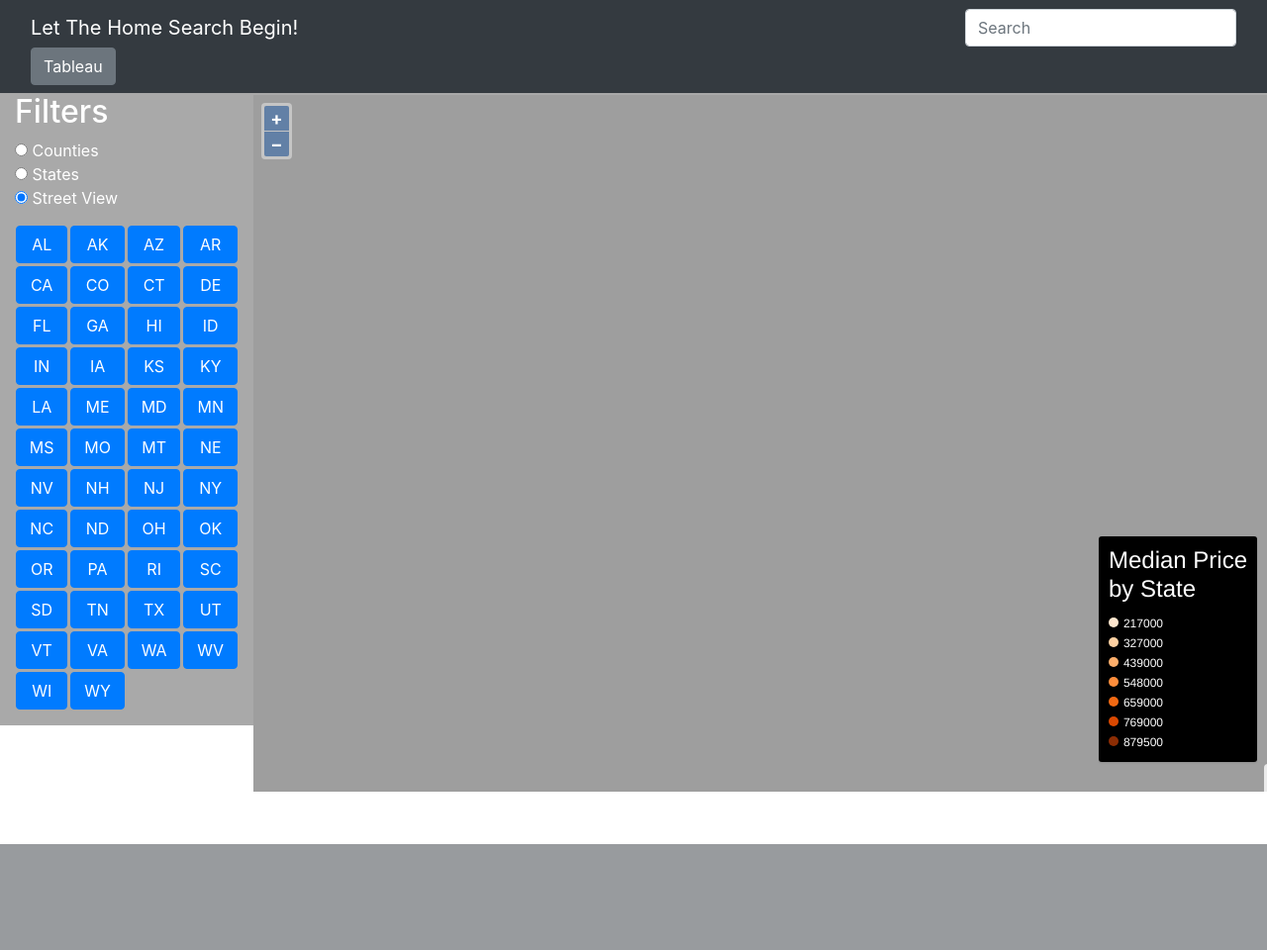
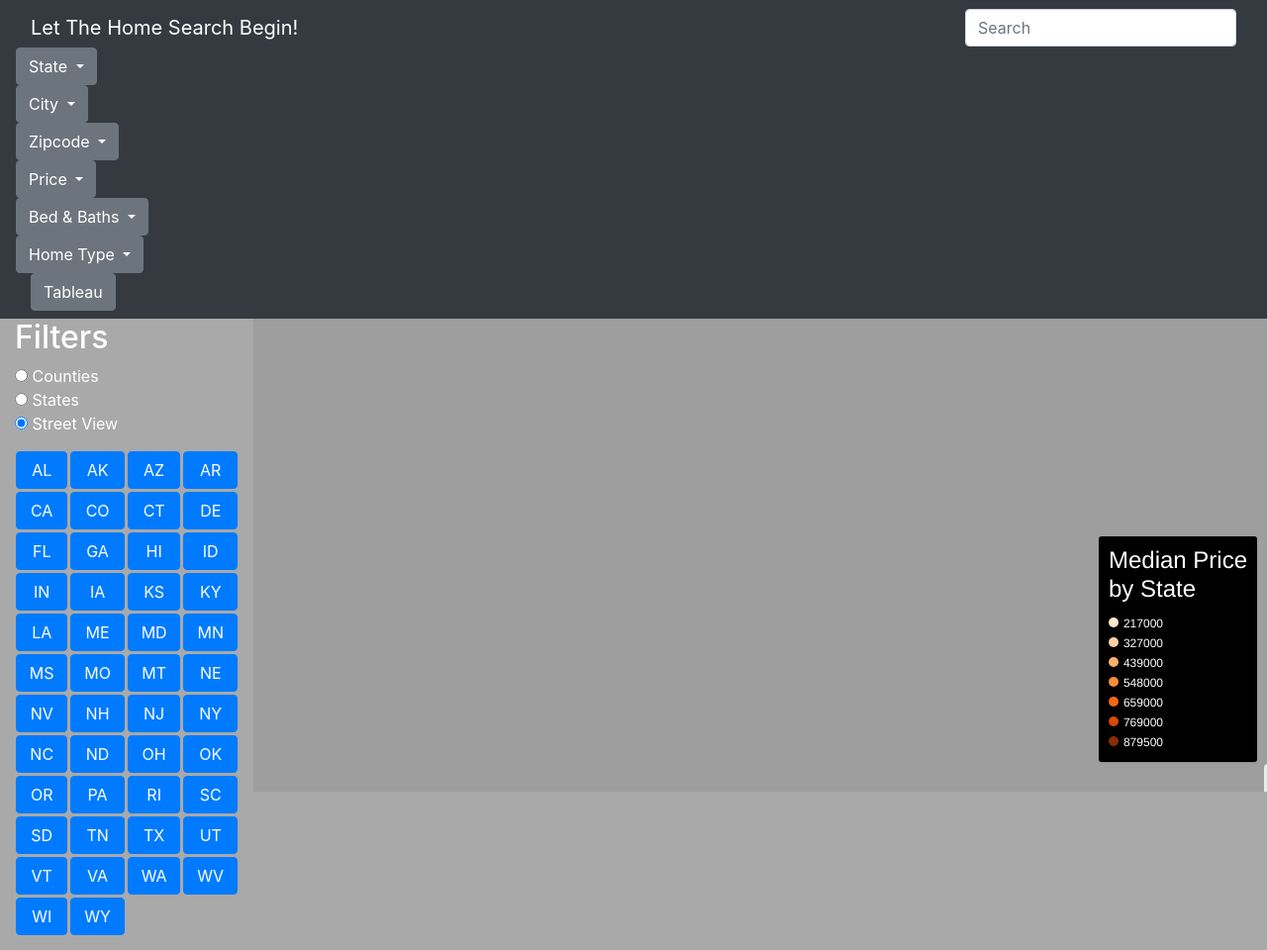
Before and after one commit to ntackyt/DataViz_RealEstate, a Flask app: page / in a window 1280 px wide; the page is wider, and only the part inside the window is pictured. Shown: the top 960 px of that part at 99% size. Before the commit the page ends 853 px from the top of that part, so only its background shows below. Run offline with Flask 2, Linux system fonts and the light colour scheme; some libraries are stand-ins or nearby versions.

Commit message:
with buttons for new nav bar

```diff
--- a/templates/index.html
+++ b/templates/index.html
@@ -35,6 +35,73 @@
         </div>
 
         <!-- PUT BUTTONS HERE -->
+        <div id = "search-filter" class = "filter">
+        <div class="dropdown">
+          <button class="btn btn-secondary dropdown-toggle" type="button" data-bs-toggle="dropdown" aria-expanded="false">
+            State
+          </button>
+          <ul class="dropdown-menu">
+            <li><a class="dropdown-item" href="#top">Max ...</a></li>
+            <li><a class="dropdown-item" href="#top">Min ...</a></li>
+            <li><a class="dropdown-item" href="#top">Other ...</a></li>
+          </ul>
+        </div>
+
+        <div class="dropdown">
+          <button class="btn btn-secondary dropdown-toggle" type="button" data-bs-toggle="dropdown" aria-expanded="false">
+            City
+          </button>
+          <ul class="dropdown-menu">
+            <li><a class="dropdown-item" href="#top">Max ...</a></li>
+            <li><a class="dropdown-item" href="#top">Min ...</a></li>
+            <li><a class="dropdown-item" href="#top">Other ...</a></li>
+          </ul>
+        </div>
+
+        <div class="dropdown">
+          <button class="btn btn-secondary dropdown-toggle" type="button" data-bs-toggle="dropdown" aria-expanded="false">
+            Zipcode
+          </button>
+          <ul class="dropdown-menu">
+            <li><a class="dropdown-item" href="#top">Max ...</a></li>
+            <li><a class="dropdown-item" href="#top">Min ...</a></li>
+            <li><a class="dropdown-item" href="#top">Other ...</a></li>
+          </ul>
+        </div>
+
+        <div class="dropdown">
+          <button class="btn btn-secondary dropdown-toggle" type="button" data-bs-toggle="dropdown" aria-expanded="false">
+            Price
+          </button>
+          <ul class="dropdown-menu">
+            <li><a class="dropdown-item" href="#top">Max ...</a></li>
+            <li><a class="dropdown-item" href="#top">Min ...</a></li>
+            <li><a class="dropdown-item" href="#top">Other ...</a></li>
+          </ul>
+        </div>
+
+        <div class="dropdown">
+          <button class="btn btn-secondary dropdown-toggle" type="button" data-bs-toggle="dropdown" aria-expanded="false">
+            Bed & Baths
+          </button>
+          <ul class="dropdown-menu">
+            <li><a class="dropdown-item" href="#top">Max ...</a></li>
+            <li><a class="dropdown-item" href="#top">Min ...</a></li>
+            <li><a class="dropdown-item" href="#top">Other ...</a></li>
+          </ul>
+        </div>
+
+        <div class="dropdown">
+          <button class="btn btn-secondary dropdown-toggle" type="button" data-bs-toggle="dropdown" aria-expanded="false">
+            Home Type
+          </button>
+          <ul class="dropdown-menu">
+            <li><a class="dropdown-item" href="#top">Max ...</a></li>
+            <li><a class="dropdown-item" href="#top">Min ...</a></li>
+            <li><a class="dropdown-item" href="#top">Other ...</a></li>
+          </ul>
+        </div>
+
         <div class="container-fluid">
           <a class="btn btn-secondary" href="https://public.tableau.com/views/State_Graphs/AK?:language=en-US&:display_count=n&:origin=viz_share_link" role="button">Tableau</a>
         </div>
```
Also changed, not shown: 2 other files.
